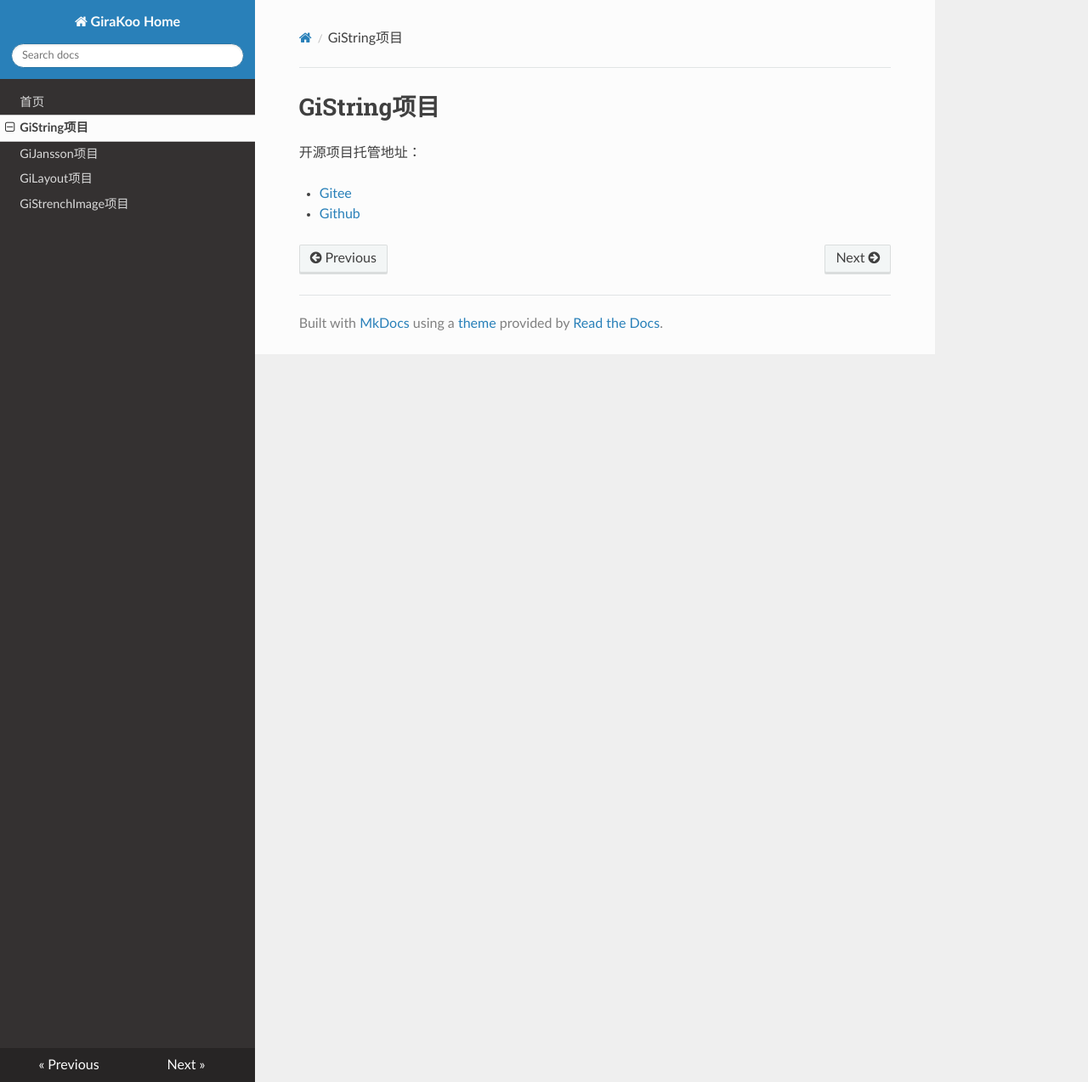
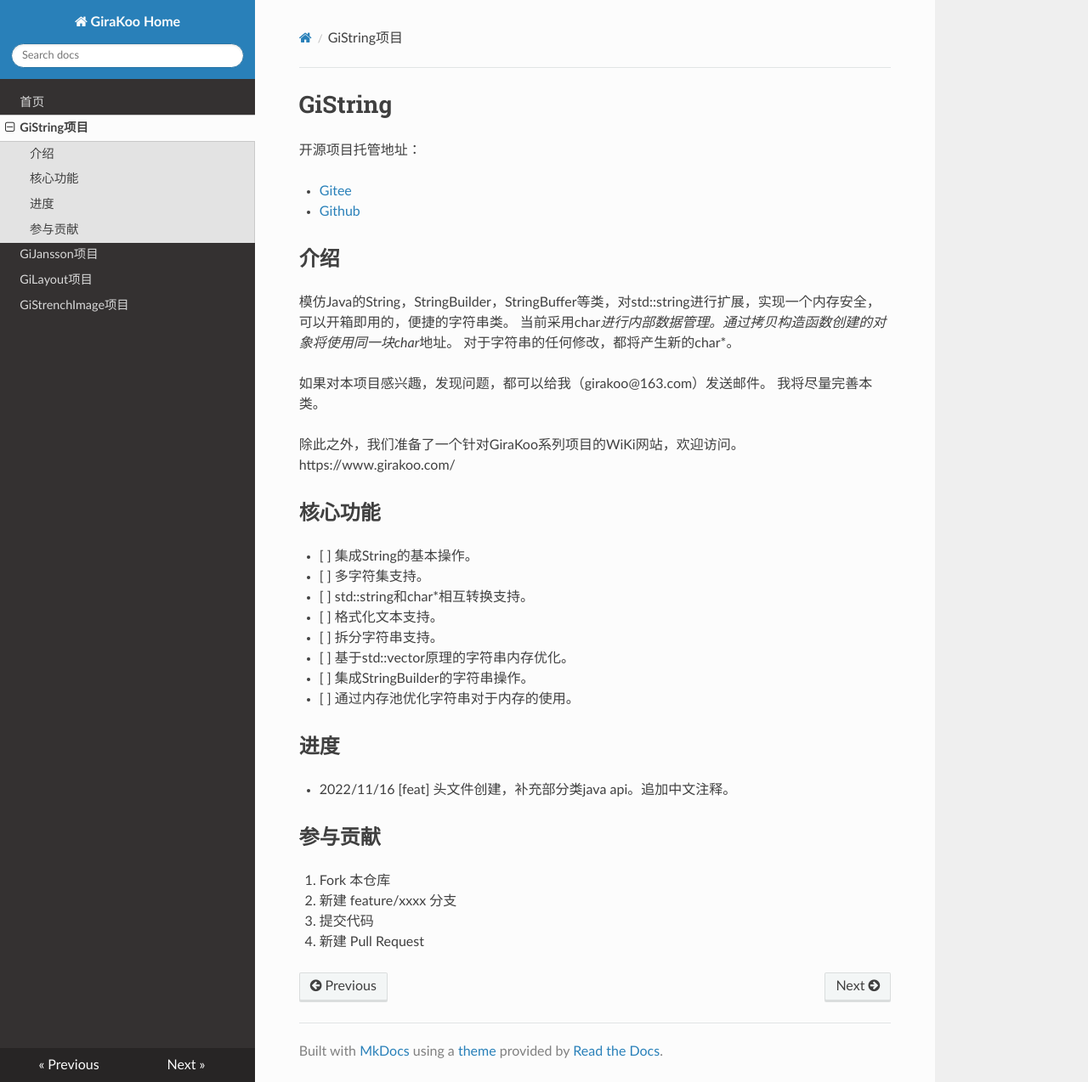
Before and after one commit to GiraKoo/wiki, an MkDocs documentation site: the page built from docs/gi_string.md, in a window 1280 px wide and 1274 px high. Shown: the whole window at 85% size. Built offline with MkDocs 1.6.1, drawn with Linux system fonts in a browser that asks for light colours; nearby versions of some CDN libraries; comment, search, counter and statistics services are not loaded.

```diff
--- a/docs/gi_string.md
+++ b/docs/gi_string.md
@@ -1,6 +1,40 @@
-# GiString项目
+# GiString
 
 开源项目托管地址：
 
 - [Gitee](https://gitee.com/girakoo/gi_string.git)
 - [Github](https://github.com/GiraKoo/gi_string.git)
+
+## 介绍
+
+模仿Java的String，StringBuilder，StringBuffer等类，对std::string进行扩展，实现一个内存安全，可以开箱即用的，便捷的字符串类。
+当前采用char*进行内部数据管理。通过拷贝构造函数创建的对象将使用同一块char*地址。
+对于字符串的任何修改，都将产生新的char*。
+
+如果对本项目感兴趣，发现问题，都可以给我（girakoo@163.com）发送邮件。
+我将尽量完善本类。
+
+除此之外，我们准备了一个针对GiraKoo系列项目的WiKi网站，欢迎访问。
+https://www.girakoo.com/
+
+## 核心功能
+
+- [ ] 集成String的基本操作。
+- [ ] 多字符集支持。
+- [ ] std::string和char*相互转换支持。
+- [ ] 格式化文本支持。
+- [ ] 拆分字符串支持。
+- [ ] 基于std::vector原理的字符串内存优化。
+- [ ] 集成StringBuilder的字符串操作。
+- [ ] 通过内存池优化字符串对于内存的使用。
+
+## 进度
+
+- 2022/11/16 [feat] 头文件创建，补充部分类java api。追加中文注释。
+
+## 参与贡献
+
+1. Fork 本仓库
+2. 新建 feature/xxxx 分支
+3. 提交代码
+4. 新建 Pull Request
```
Also changed, not shown: docs/index.md (+1 -1 lines), docs/img/favicon.ico, docs/img/logo.png, docs/img/logo1.png (added), docs/img/logo_hd.png (added), 1 other file.
